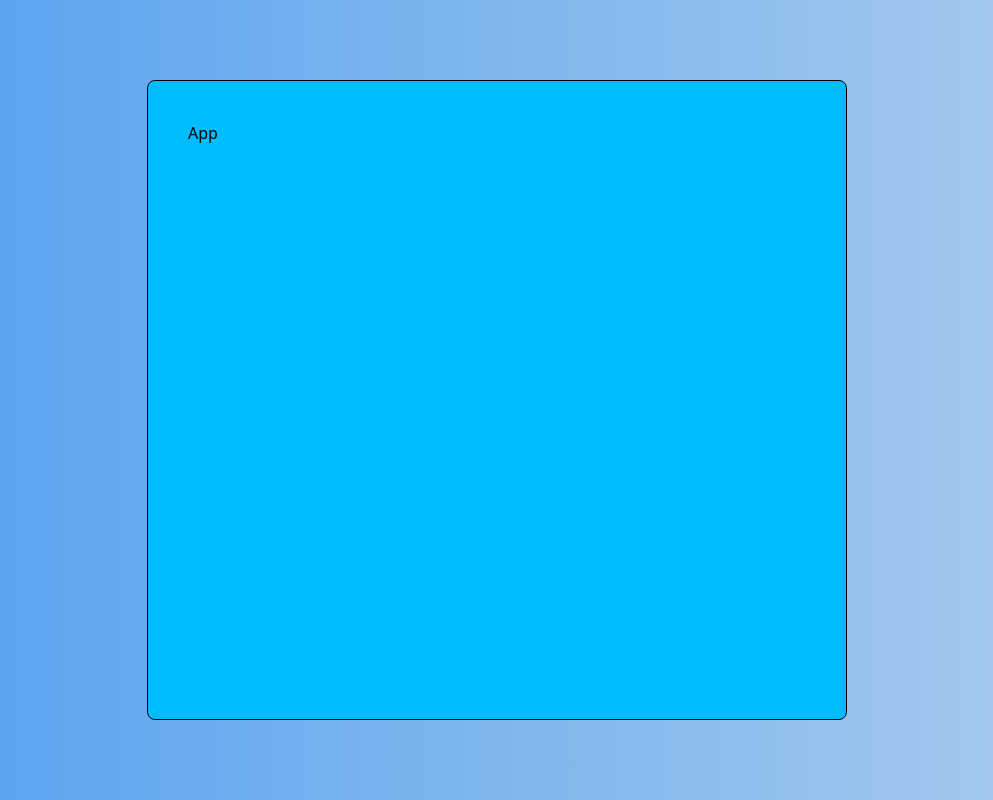
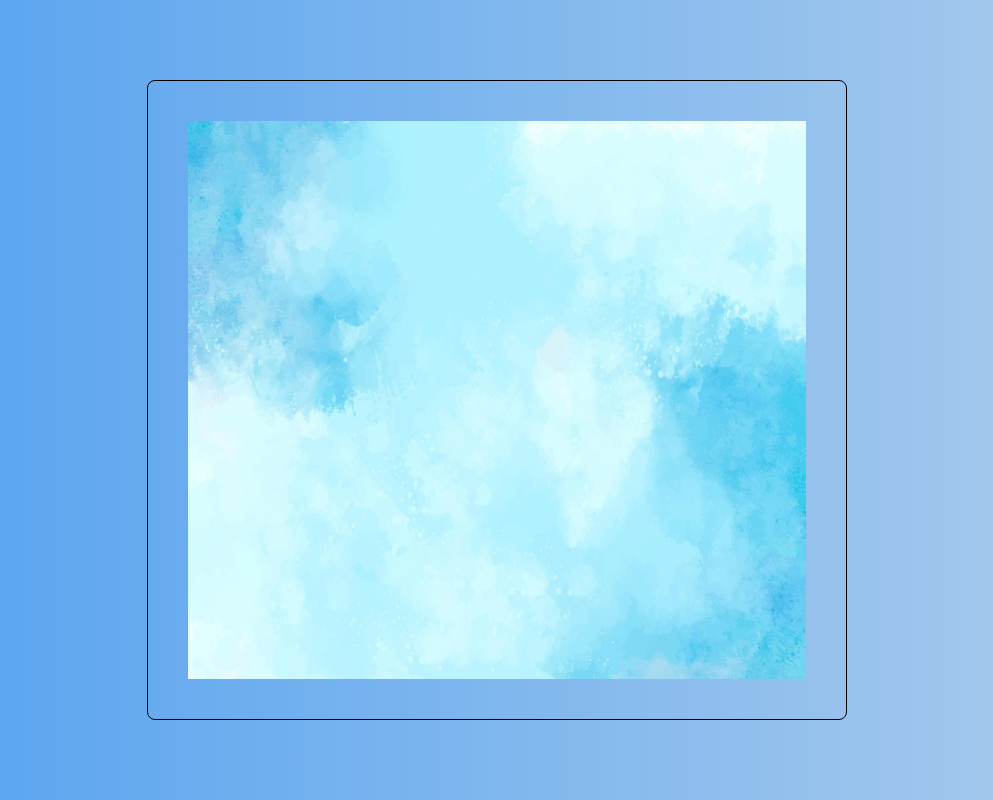
Before and after one commit to Stewie154/pokedex, a React (Create React App) app: page / in a window 1280 px wide. Shown: the whole page, without its empty margins (143-1136 px from the left). Built offline with nearby package versions, Linux system fonts and the light colour scheme.

Commit message:
moved images to public folder

```diff
--- a/src/components/app/App.js
+++ b/src/components/app/App.js
@@ -2,8 +2,8 @@ import React from 'react';
 
 function App() {
 	return (
-		<div className="container w-full max-w-[700px] h-4/5 p-10 mx-2 sm:mx-10 bg-primary rounded-lg border-container ">
-			App
+		<div className="container w-full max-w-[700px] h-4/5 p-10 mx-2 sm:mx-10 bg-primary rounded-lg border-container" >
+			<img src='/images/blue-bg-graphic.jpg' className='w-full h-full'/>
 		</div>
 	);
 }
--- a/src/sass/global.scss
+++ b/src/sass/global.scss
@@ -21,9 +21,9 @@ body {
 	height: 100vh;
 }
 
-.bg-primary {
-	background-color: $color-primary;
-}
+// .bg-primary {
+// 	background: url('/images/blue-bg-graphic.jpg');
+// }
 
 .border-container {
 	border: 1px solid #000;
```
Also changed, not shown: public/images/blue-bg-graphic.jpg (renamed from src/images/blue-bg-graphic.jpg).
